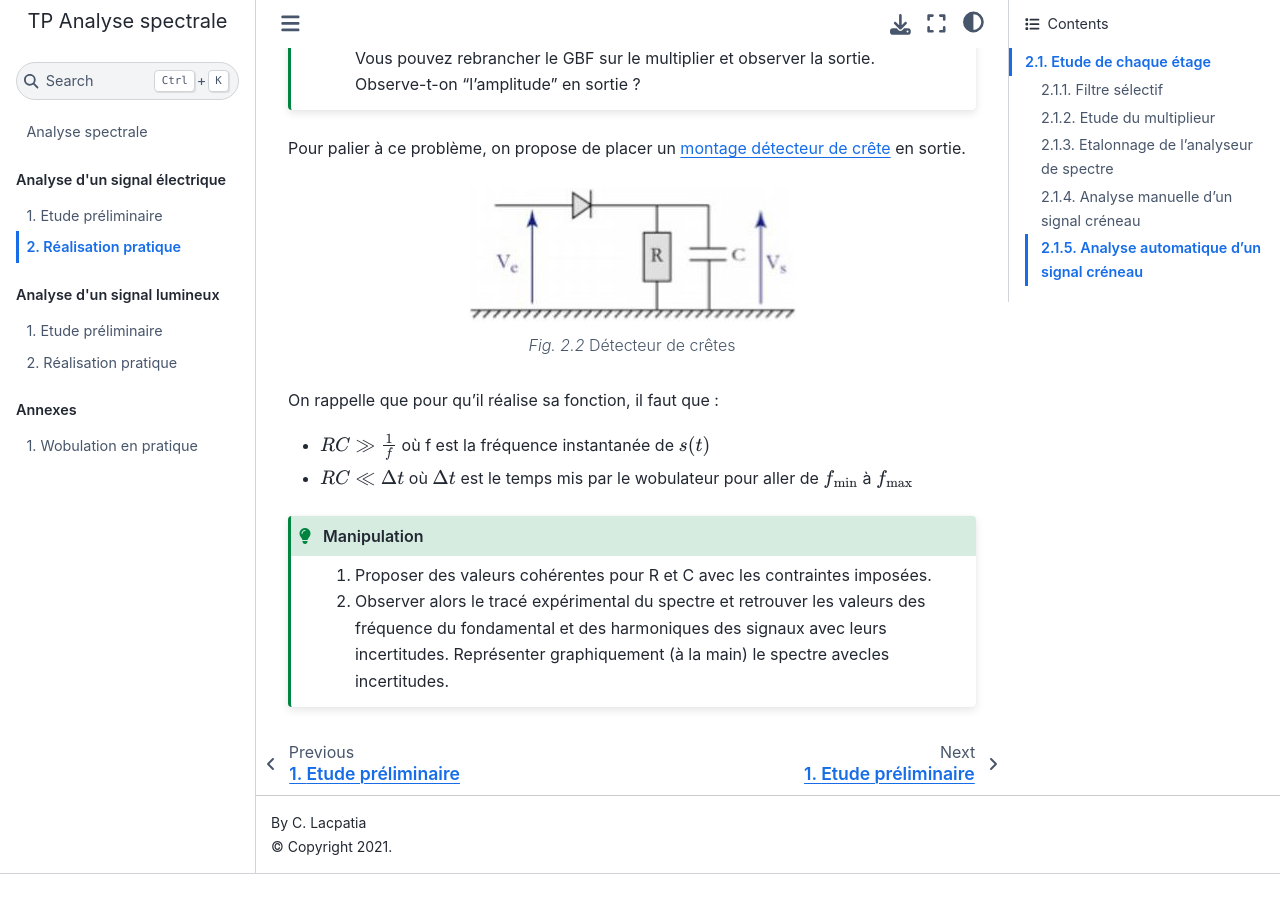
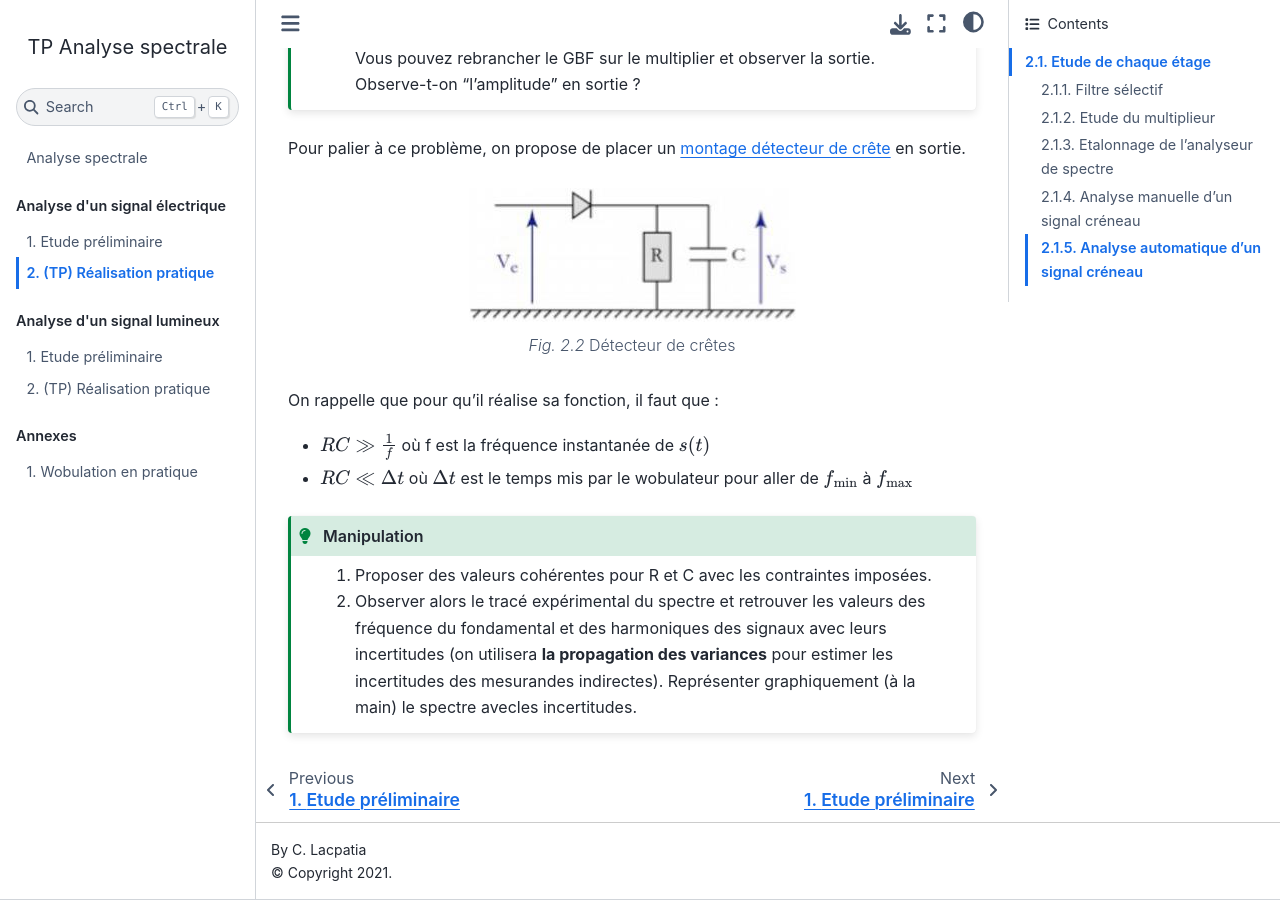
Before and after one commit to pcsi3physiquestan/tp4_analspec_sources, a Jupyter Book: the page built from notebook/anspec_elec_tp.md, in a window 1280 px wide and 900 px high, scrolled down 3022 px. Built offline with Jupyter Book 1.0.4 settings and Sphinx 7.4.7 and the Sphinx Book theme 1.1.4, drawn with Linux system fonts in a browser that asks for light colours; before the commit the page ends 3896 px from its top, so only the background shows below that; some of the changed text lies outside the part shown.

Commit message:
Mise à jour des sources

`````diff
--- a/notebook/anspec_elec_tp.md
+++ b/notebook/anspec_elec_tp.md
@@ -13,7 +13,7 @@ kernelspec:
   language: python
   name: python3
 ---
-# Réalisation pratique
+# (TP) Réalisation pratique
 
 L'objectif du TP est de construire un analyseur de spectre analogique, c'est-à-dire un dispositif capable de tracer (ici à l'oscilloscope) le spectre d'un signal électrique entrant.
 
@@ -103,5 +103,5 @@ On rappelle que pour qu'il réalise sa fonction, il faut que :
 ````{admonition} Manipulation
 :class: tip
 1. Proposer des valeurs cohérentes pour R et C avec les contraintes imposées.
-2. Observer alors le tracé expérimental du spectre et retrouver les valeurs des fréquence du fondamental et des harmoniques des signaux avec leurs incertitudes. Représenter graphiquement (à la main) le spectre avecles incertitudes.
+2. Observer alors le tracé expérimental du spectre et retrouver les valeurs des fréquence du fondamental et des harmoniques des signaux avec leurs incertitudes (on utilisera __la propagation des variances__ pour estimer les incertitudes des mesurandes indirectes). Représenter graphiquement (à la main) le spectre avecles incertitudes.
 ````
--- a/notebook/anspec_optique_tp.md
+++ b/notebook/anspec_optique_tp.md
@@ -13,7 +13,7 @@ kernelspec:
   language: python
   name: python3
 ---
-# Réalisation pratique
+# (TP) Réalisation pratique
 
 Un goniomètre est un appareil qui sert à effectuer des mesures d'angles (de gônia ``angle'' et metron ``mesure, évaluation''). Il possède une plateforme pouvant tourner autour d'un axe et sur laquelle on placera un dispositif permettant de disperser la lumière: en 1ère année, un prisme. Un collimateur permet d'éclairer le prisme par un faisceau de lumière parallèle, le faisceau émergent pouvant être visé par une lunette autocollimatrice réglée à l'infini. L'oculaire de la lunette est muni d'un réticule pour réaliser le pointage du faisceau émergent. Un système de graduation sous la lunette permet une lecture de la position angulaire de la lunette.
 
@@ -111,7 +111,7 @@ Vous venez d'observer l'existence d'un minimum de déviation $D_m$, unique pour
 On donne les longueurs d'onde des raies du mercure :
 
 |Intensité | Couleur | Longueur d'onde (nm) |
-|:-|-:-|-:|
+|:-|:-:|-:|
 |intense | Violet 2 | 404,7 |
 |p âle | Violet 1 | 407,8 |
 |intense | bleu violet | 435,8 |
`````
Also changed, not shown: 1 other file.
